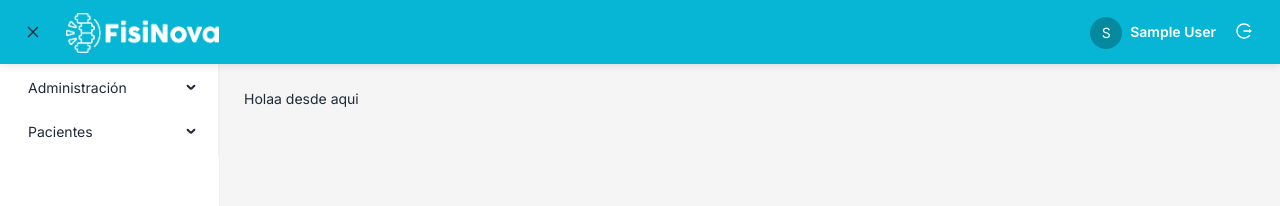
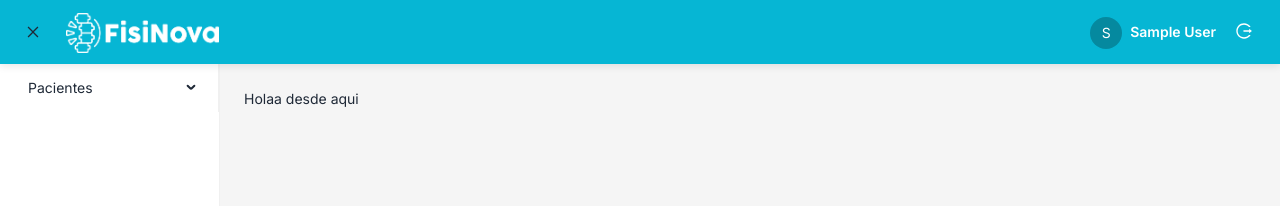
Before and after one commit to luis-santos-almonte/Fisinova2, a React (Vite) app: page /home in a window 1280 px wide. Shown: the top 206 px of the page. Built offline with nearby package versions, Linux system fonts and the light colour scheme; sample sign-in values are in the browser's storage.

Commit message:
adding protected route by rol in navbas component

```diff
--- a/src/components/navbar/Navbar.tsx
+++ b/src/components/navbar/Navbar.tsx
@@ -3,21 +3,31 @@ import { administracion } from '../../features/administrator/menu/administration
 import { useNavigate } from 'react-router-dom'
 import type { MenuProps } from 'antd'
 import { patient } from '../../features/patient/menu/patient'
+import { filterMenuItemsByRole } from '../../utils/filterMenuByRol'
+import { getSessionInfo } from '../../utils/getSessionInfo'
+import type { AppMenuItem } from '../../utils/constants'
 
 export const Navbar = () => {
   const navigate = useNavigate()
+
+  const { rols } = getSessionInfo()
+  const userRoles = rols || []
 
   const handleClick: MenuProps['onClick'] = (e) => {
     navigate(e.key)
   }
 
-  const items = [administracion, patient]
+  const items: AppMenuItem[] = [administracion, patient]
+  const filteredItems: AppMenuItem[] = filterMenuItemsByRole(
+    items as never,
+    userRoles
+  )
 
   return (
     <Menu
       mode="inline"
       style={{ width: '100%' }}
-      items={items}
+      items={filteredItems}
       onClick={handleClick}
     />
   )
--- a/src/features/administrator/menu/administration.ts
+++ b/src/features/administrator/menu/administration.ts
@@ -1,18 +1,27 @@
+import { Rol, type AppMenuItem } from '../../../utils/constants'
 import { PATH_REGISTER_PERSONAL } from './path'
 
-export const administracion = {
+export const administracion: AppMenuItem = {
   key: 'admin',
   label: 'Administración',
-
+  requiredRols: [Rol.ADMIN],
   children: [
     {
       key: 'rols',
       label: 'Roles',
+      requiredRols: [Rol.ADMIN],
     },
     {
       key: 'personal',
       label: 'Personal',
-      children: [{ key: PATH_REGISTER_PERSONAL, label: 'Crear Personal' }],
+      requiredRols: [Rol.ADMIN],
+      children: [
+        {
+          key: PATH_REGISTER_PERSONAL,
+          label: 'Crear Personal',
+          requiredRols: [1],
+        },
+      ],
     },
   ],
 }
--- a/src/utils/constants.ts
+++ b/src/utils/constants.ts
@@ -1 +1,12 @@
+import type { ItemType } from 'antd/es/menu/interface'
+
 export const myPrimaryColor = import.meta.env.VITE_PRIMARY_COLOR || '#1691f5ff'
+
+export const Rol = {
+  ADMIN: 1,
+}
+
+export type AppMenuItem = ItemType & {
+  requiredRols?: number[]
+  children?: AppMenuItem[]
+}
--- /dev/null
+++ b/src/utils/filterMenuByRol.ts
@@ -0,0 +1,38 @@
+import type { ItemType } from 'antd/es/menu/interface'
+
+export type MenuItem = ItemType & {
+  key: string
+  label: string
+  requiredRols?: number[]
+  children?: MenuItem[]
+}
+
+const hasAccess = (userRoles: number[], itemRols?: number[]): boolean => {
+  if (!itemRols || itemRols.length === 0) return true
+  return itemRols.some((r) => userRoles.includes(r))
+}
+
+export const filterMenuItemsByRole = (
+  items: MenuItem[],
+  userRoles: number[]
+): MenuItem[] => {
+  return items
+    .map((item) => {
+      if (!hasAccess(userRoles, item.requiredRols)) return null
+
+      const filteredChildren = item.children
+        ? filterMenuItemsByRole(item.children, userRoles)
+        : undefined
+
+      if (filteredChildren && filteredChildren.length > 0) {
+        return { ...item, children: filteredChildren }
+      }
+
+      if (!item.children) {
+        return item
+      }
+
+      return null
+    })
+    .filter(Boolean) as MenuItem[]
+}
```
